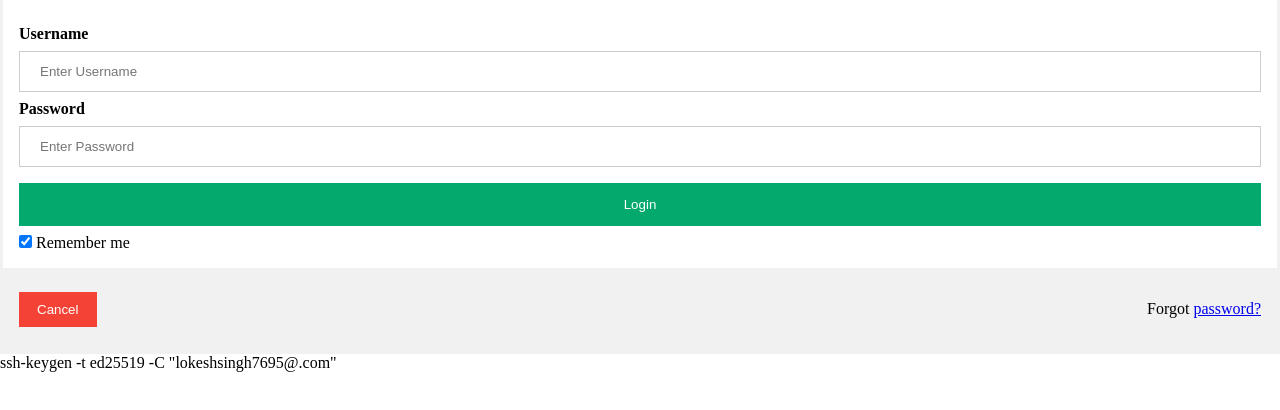
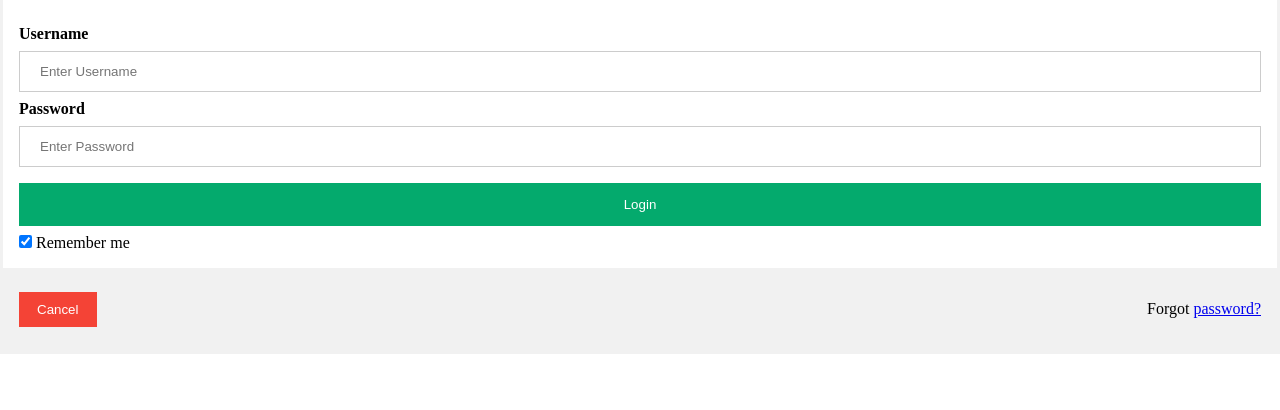
Before and after one commit to akshaypathak2002/PlacementPreparation, a plain HTML site: page login.html in a window 1280 px wide. Shown: the part 48-458 px from the top of the page. Drawn offline with Linux system fonts and the light colour scheme.

Commit message:
First commit

```diff
--- a/login.html
+++ b/login.html
@@ -34,7 +34,3 @@
       </form>
 </body>
 </html>
-
-
-
- ssh-keygen -t ed25519 -C "lokeshsingh7695@.com"
```
Also changed, not shown: lok.txt (added), 1 other file.
